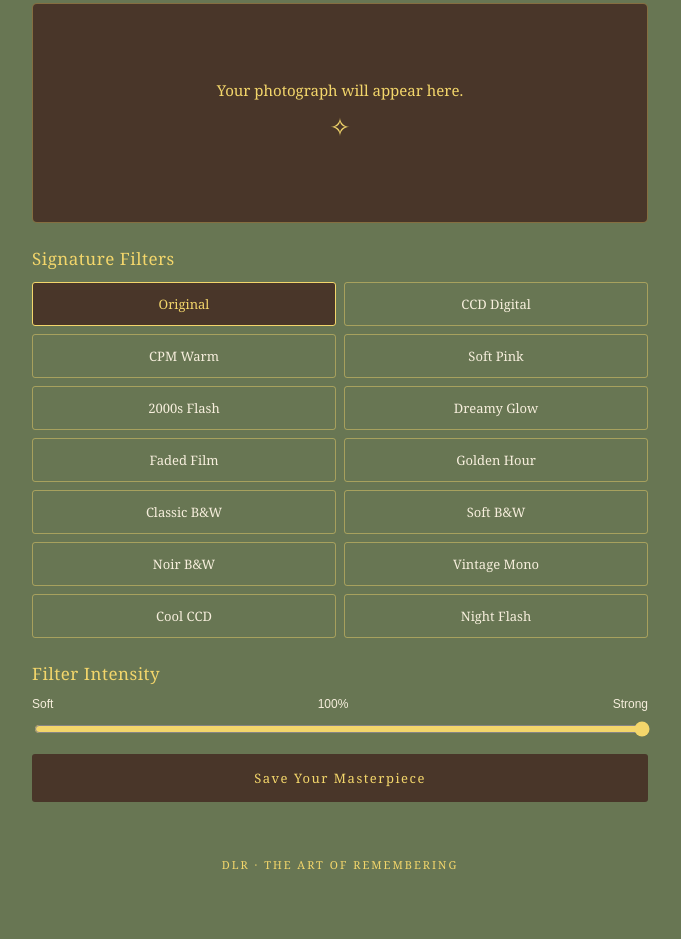
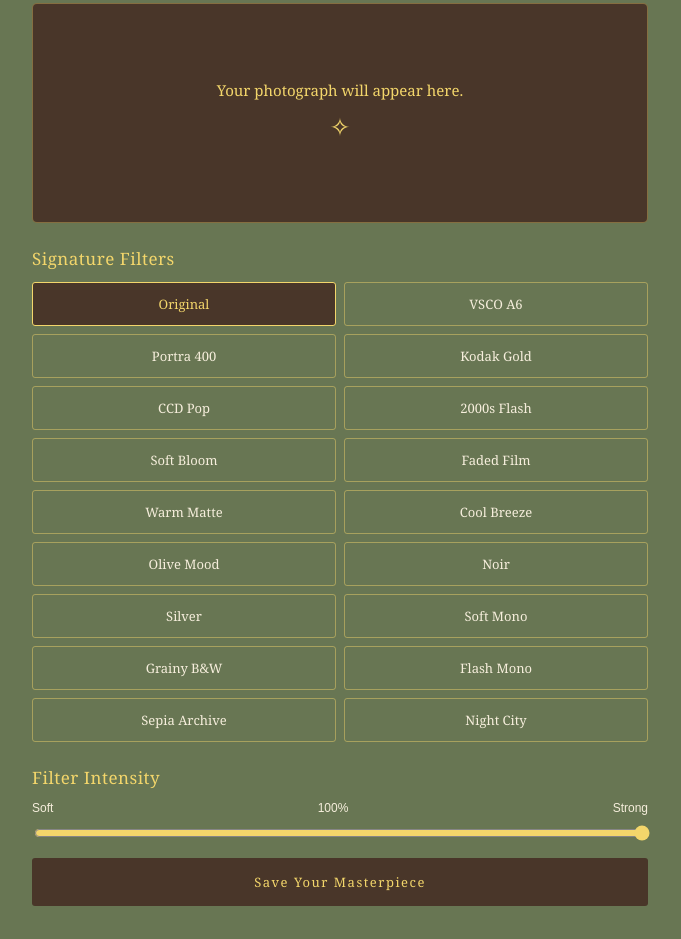
Before and after one commit to ghb7y59vwk-glitch/DLR, a plain HTML site: page index.html in a window 1280 px wide. Shown: the part 396-1335 px from the top of the page, without its empty margins (300-981 px from the left). Before the commit the page ends 1298 px from the top, so only its background shows below. Drawn offline with Linux system fonts and the light colour scheme.

Commit message:
Update index.html

```diff
--- a/index.html
+++ b/index.html
@@ -342,22 +342,28 @@ footer {
 
 <script>
 
+
 const filters = [
-  {name:"Original", css:"none", tint:null},
-  {name:"CCD Digital", css:"contrast(1.35) saturate(1.8) brightness(1.06)", tint:null},
-  {name:"CPM Warm", css:"sepia(.55) saturate(1.6) contrast(1.2) brightness(1.08)", tint:"rgba(221,151,75,.18)"},
-  {name:"Soft Pink", css:"sepia(.25) saturate(1.7) brightness(1.15) contrast(1.1)", tint:"rgba(220,120,155,.22)"},
-  {name:"2000s Flash", css:"brightness(1.3) contrast(1.4) saturate(1.4)", tint:null},
-  {name:"Dreamy Glow", css:"brightness(1.25) saturate(1.5) contrast(.88)", tint:"rgba(255,225,170,.25)"},
-  {name:"Faded Film", css:"sepia(.4) contrast(.72) brightness(1.18) saturate(.65)", tint:"rgba(220,190,140,.22)"},
-  {name:"Golden Hour", css:"sepia(.55) saturate(1.8) brightness(1.15)", tint:"rgba(245,174,70,.24)"},
-  {name:"Classic B&W", css:"grayscale(1) contrast(1.4)", tint:null},
-  {name:"Soft B&W", css:"grayscale(1) contrast(.78) brightness(1.15)", tint:null},
-  {name:"Noir B&W", css:"grayscale(1) contrast(1.9) brightness(.88)", tint:null},
-  {name:"Vintage Mono", css:"grayscale(1) sepia(.4) contrast(1.1)", tint:"rgba(150,120,85,.16)"},
-  {name:"Cool CCD", css:"saturate(1.5) contrast(1.3) hue-rotate(18deg)", tint:"rgba(130,170,210,.15)"},
-  {name:"Night Flash", css:"contrast(1.55) saturate(1.5) brightness(.85)", tint:null}
+  {name:"Original",css:"none",tint:null,grain:0},
+  {name:"VSCO A6",css:"contrast(1.15) saturate(1.12) brightness(1.05) sepia(.08)",tint:null,grain:.07},
+  {name:"Portra 400",css:"sepia(.18) saturate(1.35) contrast(.98) brightness(1.06)",tint:"rgba(235,170,110,.10)",grain:.13},
+  {name:"Kodak Gold",css:"sepia(.28) saturate(1.65) contrast(1.12) brightness(1.07)",tint:"rgba(245,170,65,.12)",grain:.12},
+  {name:"CCD Pop",css:"contrast(1.3) saturate(1.8) brightness(1.05)",tint:null,grain:.06},
+  {name:"2000s Flash",css:"brightness(1.2) contrast(1.4) saturate(1.35)",tint:null,grain:.08},
+  {name:"Soft Bloom",css:"brightness(1.15) contrast(.88) saturate(1.2)",tint:"rgba(255,225,190,.12)",grain:.06},
+  {name:"Faded Film",css:"sepia(.22) contrast(.78) brightness(1.15) saturate(.85)",tint:"rgba(220,190,145,.15)",grain:.17},
+  {name:"Warm Matte",css:"sepia(.25) contrast(.84) brightness(1.12) saturate(.95)",tint:"rgba(205,155,105,.12)",grain:.13},
+  {name:"Cool Breeze",css:"hue-rotate(12deg) saturate(1.2) contrast(1.12)",tint:"rgba(130,180,210,.10)",grain:.07},
+  {name:"Olive Mood",css:"sepia(.14) hue-rotate(22deg) saturate(.95) contrast(1.1)",tint:"rgba(115,130,75,.12)",grain:.12},
+  {name:"Noir",css:"grayscale(1) contrast(1.75) brightness(.92)",tint:null,grain:.18},
+  {name:"Silver",css:"grayscale(1) contrast(1.2) brightness(1.08)",tint:null,grain:.12},
+  {name:"Soft Mono",css:"grayscale(1) contrast(.82) brightness(1.12)",tint:null,grain:.10},
+  {name:"Grainy B&W",css:"grayscale(1) contrast(1.35) brightness(1.02)",tint:null,grain:.24},
+  {name:"Flash Mono",css:"grayscale(1) brightness(1.25) contrast(1.5)",tint:null,grain:.15},
+  {name:"Sepia Archive",css:"sepia(.8) saturate(.85) contrast(1.12)",tint:null,grain:.18},
+  {name:"Night City",css:"contrast(1.4) saturate(1.5) brightness(.88) hue-rotate(8deg)",tint:null,grain:.10}
 ];
+
 
 
 let selectedPhoto = null;
```
